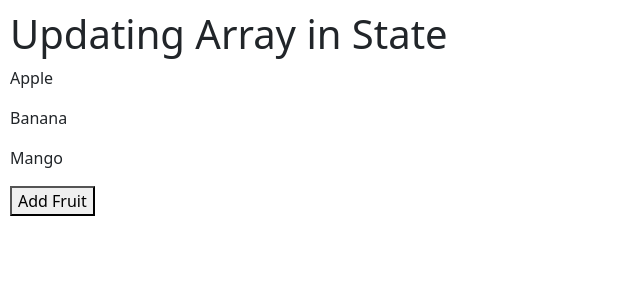
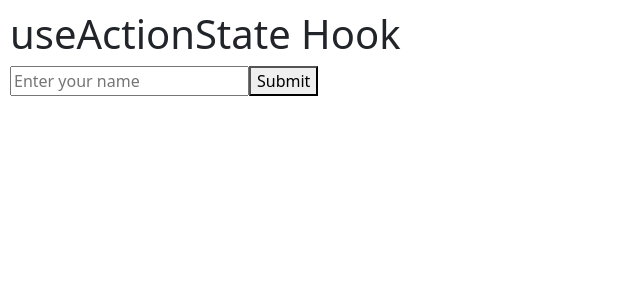
Before and after one commit to aimanaziz2000066/React-Practices, a React (Vite) app: page / in a window 1280 px wide. Shown: the top 300 px of the page, without its empty margins (0-640 px from the left). Built offline with nearby package versions, Linux system fonts and the light colour scheme.

Commit message:
Add useActionState Hook

```diff
--- a/src/App.jsx
+++ b/src/App.jsx
@@ -405,34 +405,65 @@ import { Alert } from "bootstrap";
 // export default App;
 
 // Updating array in state:-
-import { useState } from "react";
+// import { useState } from "react";
 
+// function App() {
+//   const [fruits, setFruits] = useState([
+//     "Apple",
+//     "Banana",
+//     "Mango"
+//   ]);
+
+//   const addFruit = () => {
+//     setFruits([...fruits, "Orange"]);
+//   };
+
+//   return (
+//     <>
+//       <h1>Updating Array in State</h1>
+
+//       {fruits.map((fruit, index) => (
+//         <p key={index}>{fruit}</p>
+//       ))}
+
+//       <button onClick={addFruit}>
+//         Add Fruit
+//       </button>
+//     </>
+//   );
+// }
+
+// export default App;
+
+//useAction Hook:-
+import { useActionState } from "react";
 function App() {
-  const [fruits, setFruits] = useState([
-    "Apple",
-    "Banana",
-    "Mango"
-  ]);
-
-  const addFruit = () => {
-    setFruits([...fruits, "Orange"]);
-    setFruits([...fruits, "Grapes"]);
-    setFruits([...fruits, "Strawberry"]);
+  const submitForm = async (previousState, formData) => {
+    const name = formData.get("name");
+    await new Promise((resolve) => setTimeout(resolve, 1000));
+    return `Hello ${name}!`;
   };
 
+  const [message, formAction, isPending] = useActionState(
+    submitForm,
+    ""
+  );
   return (
     <>
-      <h1>Updating Array in State</h1>
+      <h1>useActionState Hook</h1>
+      <form action={formAction}>
+        <input
+          type="text"
+          name="name"
+          placeholder="Enter your name"
+        />
+        <button type="submit" disabled={isPending}>
+          {isPending ? "Submitting..." : "Submit"}
+        </button>
+      </form>
 
-      {fruits.map((fruit, index) => (
-        <p key={index}>{fruit}</p>
-      ))}
-
-      <button onClick={addFruit}>
-        Add Fruit
-      </button>
+      <h2>{message}</h2>
     </>
   );
 }
-
 export default App;
```
